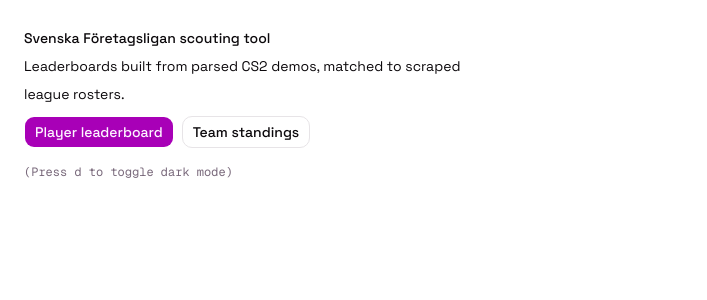
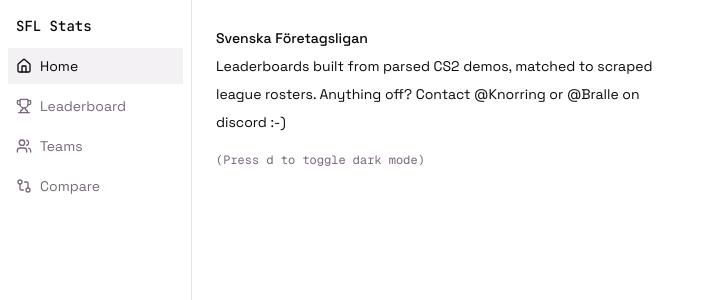
Before and after one commit to FKnorring/sfl-stats, a Next.js app: page / in a window 1280 px wide. Shown: the top 300 px of the page, without its empty margins (0-707 px from the left). Built offline with nearby package versions, Linux system fonts and the light colour scheme.

Commit message:
layout nav bar

```diff
--- a/app/layout.tsx
+++ b/app/layout.tsx
@@ -1,6 +1,7 @@
 import { Geist_Mono, Space_Grotesk, JetBrains_Mono } from "next/font/google"
 
 import "./globals.css"
+import { SideNav } from "@/components/side-nav"
 import { ThemeProvider } from "@/components/theme-provider"
 import { TooltipProvider } from "@/components/ui/tooltip"
 import { cn } from "@/lib/utils"
@@ -39,7 +40,12 @@
     >
       <body>
         <ThemeProvider>
-          <TooltipProvider>{children}</TooltipProvider>
+          <TooltipProvider>
+            <div className="flex min-h-svh">
+              <SideNav />
+              <div className="min-w-0 flex-1">{children}</div>
+            </div>
+          </TooltipProvider>
         </ThemeProvider>
       </body>
     </html>
--- a/app/leaderboard/page.tsx
+++ b/app/leaderboard/page.tsx
@@ -99,14 +99,6 @@
 
   return (
     <div className="flex min-h-svh flex-col gap-6 p-6">
-      <div className="flex flex-col gap-1">
-        <h1 className="text-lg font-medium">Player leaderboard</h1>
-        <p className="text-sm text-muted-foreground">
-          Svenska Företagsligan — aggregated from ingested demos, matched to
-          scraped rosters.
-        </p>
-      </div>
-
       <div className="flex flex-wrap items-center gap-2">
         <StatFilter stats={STAT_OPTIONS} value={stat} />
         <SeasonFilter seasons={seasons} value={season} />
--- a/app/page.tsx
+++ b/app/page.tsx
@@ -1,25 +1,13 @@
-import Link from "next/link"
-import { Button } from "@/components/ui/button"
-
 export default function Page() {
   return (
     <div className="flex min-h-svh p-6">
       <div className="flex max-w-md min-w-0 flex-col gap-4 text-sm leading-loose">
         <div>
-          <h1 className="font-medium">Svenska Företagsligan scouting tool</h1>
+          <h1 className="font-medium">Svenska Företagsligan</h1>
           <p>
             Leaderboards built from parsed CS2 demos, matched to scraped league
-            rosters.
+            rosters. Anything off? Contact @Knorring or @Bralle on discord :-)
           </p>
-          <div className="mt-2 flex gap-2">
-            <Button
-              render={<Link href="/leaderboard">Player leaderboard</Link>}
-            />
-            <Button
-              variant="outline"
-              render={<Link href="/teams">Team standings</Link>}
-            />
-          </div>
         </div>
         <div className="font-mono text-xs text-muted-foreground">
           (Press <kbd>d</kbd> to toggle dark mode)
--- a/app/teams/compare/page.tsx
+++ b/app/teams/compare/page.tsx
@@ -109,13 +109,6 @@
 
   return (
     <div className="flex min-h-svh flex-col gap-6 p-6">
-      <div className="flex flex-col gap-1">
-        <h1 className="text-lg font-medium">Compare teams</h1>
-        <p className="text-sm text-muted-foreground">
-          Side-by-side rosters and demo stats for two teams.
-        </p>
-      </div>
-
       <Link
         href="/teams"
         className="text-sm text-muted-foreground underline-offset-4 hover:underline"
--- a/app/teams/page.tsx
+++ b/app/teams/page.tsx
@@ -69,14 +69,6 @@
 
   return (
     <div className="flex min-h-svh flex-col gap-6 p-6">
-      <div className="flex flex-col gap-1">
-        <h1 className="text-lg font-medium">Team standings</h1>
-        <p className="text-sm text-muted-foreground">
-          Ranked by official match results, with demo-derived stats as
-          supplementary columns.
-        </p>
-      </div>
-
       <div className="flex flex-wrap items-center gap-2">
         <SeasonFilter seasons={seasons} value={season} />
         <Link
--- /dev/null
+++ b/components/side-nav.tsx
@@ -0,0 +1,49 @@
+"use client"
+
+import Link from "next/link"
+import { usePathname } from "next/navigation"
+import { GitCompareIcon, HomeIcon, TrophyIcon, UsersIcon } from "lucide-react"
+
+import { cn } from "@/lib/utils"
+
+const ITEMS = [
+  { href: "/", label: "Home", icon: HomeIcon },
+  { href: "/leaderboard", label: "Leaderboard", icon: TrophyIcon },
+  { href: "/teams", label: "Teams", icon: UsersIcon },
+  { href: "/teams/compare", label: "Compare", icon: GitCompareIcon },
+]
+
+export function SideNav() {
+  const pathname = usePathname()
+
+  // Longest matching href wins so /teams/compare doesn't also light up /teams.
+  const active = ITEMS.filter(({ href }) =>
+    href === "/" ? pathname === "/" : pathname.startsWith(href)
+  ).sort((a, b) => b.href.length - a.href.length)[0]?.href
+
+  return (
+    <nav
+      aria-label="Main"
+      className="sticky top-0 flex h-svh w-14 shrink-0 flex-col gap-1 border-r p-2 md:w-48"
+    >
+      <span className="hidden px-2 py-2 font-heading text-sm font-medium md:block">
+        SFL Stats
+      </span>
+      {ITEMS.map(({ href, label, icon: Icon }) => (
+        <Link
+          key={href}
+          href={href}
+          title={label}
+          aria-current={href === active ? "page" : undefined}
+          className={cn(
+            "flex items-center justify-center gap-2 px-2 py-2 text-sm text-muted-foreground hover:bg-muted hover:text-foreground md:justify-start",
+            href === active && "bg-muted text-foreground"
+          )}
+        >
+          <Icon className="size-4 shrink-0" />
+          <span className="hidden md:inline">{label}</span>
+        </Link>
+      ))}
+    </nav>
+  )
+}
```
